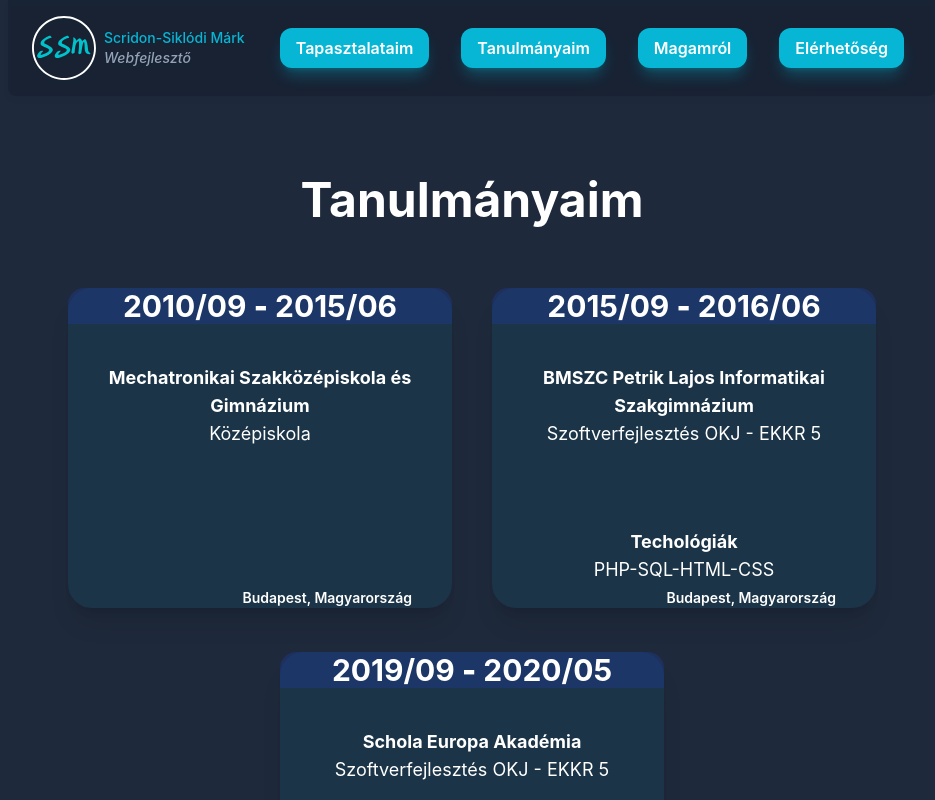
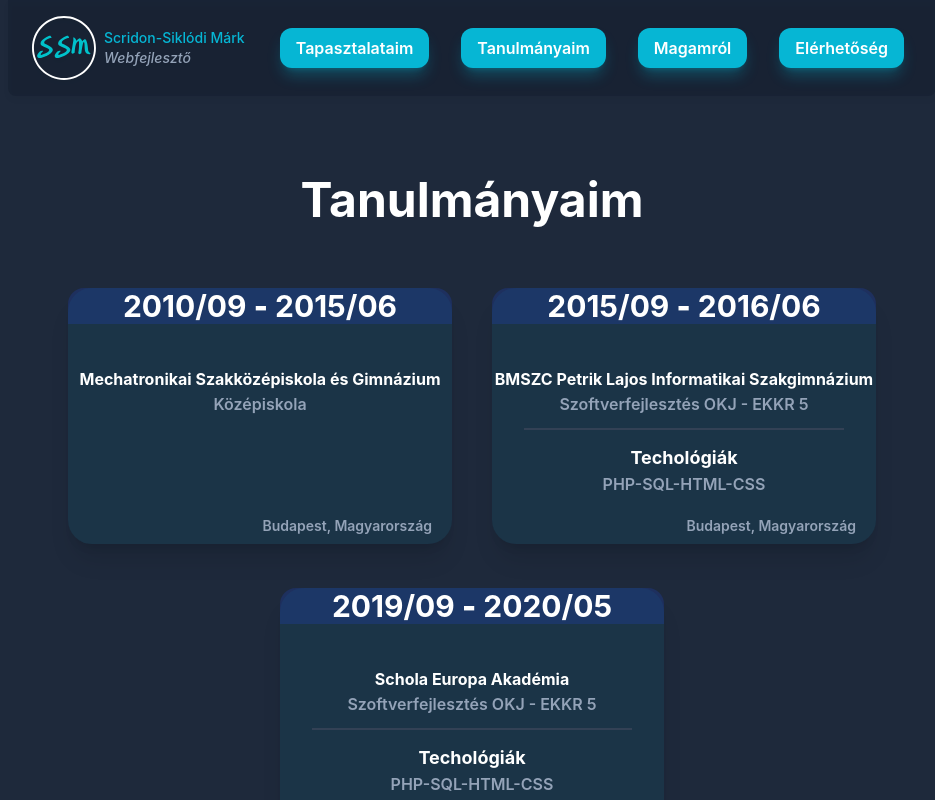
Before and after one commit to SMark2256/ReactCV, a Next.js app: page /educations in a window 1280 px wide. Shown: the top 800 px of the page, without its empty margins (168-1103 px from the left). Built offline with nearby package versions, Linux system fonts and the light colour scheme.

Commit message:
map new way

```diff
--- a/components/Layout.jsx
+++ b/components/Layout.jsx
@@ -3,7 +3,7 @@ import Navbar from "./navbar/Navbar.jsx";
 
 const Layout = ({ children}) => {
       return (
-            <div className="text-white w-auto xl:ml-44 xl:mr-44 ">
+            <div className="text-white w-auto xl:ml-44 xl:mr-44">
                   <Navbar />
                   <div className='text-center text-lg md:text-2xl xl:text-4xl py-20 z-10'>{ children }</div>
                   <Footer />
--- a/components/educations/EducationsElements.jsx
+++ b/components/educations/EducationsElements.jsx
@@ -1,19 +1,24 @@
 import { educationListElements_HU, educationListElements_ENG } from "../../store/educations_data"
 
-export const educationElements =  educationListElements_HU.map((education) => {
+export const educationElements = educationListElements_HU.map((education) => {
       return (
-                          <div className="relative cursor-pointer inline-flex flex-col border-cyan-900 bg-cyan-900/30 hover:bg-teal-800/30 hover:border-teal-500/50 hover:shadow-teal-500/40 shadow-xl shadow-black-500/80 rounded-3xl mx-5 w-96 md:flex-auto h-80 mb-10">
+                          <div className="relative cursor-pointer inline-flex flex-col space-y-4 border-cyan-900 bg-cyan-900/30 hover:bg-teal-800/30 hover:border-teal-500/50 hover:shadow-teal-500/40 shadow-xl shadow-black-500/80 rounded-3xl mx-5 w-96 md:flex-auto h-64 mb-10">
                               <h1 className=" text-3xl justify-end font-bold bg-blue-800/30 w-full rounded-t-2xl">{education.start} <strong>-</strong> {education.end}</h1>
-                            <div className="flex flex-col items-center justify-center">
-                              <div className="text-lg py-10 pb-10">
-                                <a className=" font-bold" href={education.url} target="_blank">{education.school}</a>
-                                <p className="">{education.level}</p>
+                            <div className="align-middle items-center justify-center py-3">
+                              <div className="text-center">
+                                <a className="font-bold text-base w-auto" href={education.url} target="_blank">{education.school}</a>
+                                <p className="text-base font-semibold text-slate-400">{education.level}</p>
                               </div>
-                              <div className="text-lg py-10 pb-10">
-                                <p className=" font-bold">{education.techonology ? "Techológiák" : ""}</p>
-                                <p className="">{education.techonology}</p>
-                              </div>
-                              <div className="absolute text-sm bottom-0 right-10">
+                              {education.techonology &&
+                                <>
+                                  <p className="border-t-2 border-slate-700 mx-auto w-5/6 mt-3 pb-3"></p>
+                                  <div className="text-lg absolute left-10 right-10 bottom-12">
+                                    <p className=" font-bold">Techológiák</p>
+                                    <p className="text-base font-semibold text-slate-400">{education.techonology}</p>
+                                  </div>
+                                </>
+                              }
+                              <div className="absolute text-sm text-slate-400 bottom-2 right-5">
                                 <h2 className="font-semibold">{education.location}</h2>
                               </div>
                             </div>
--- a/components/home/HomeComp.jsx
+++ b/components/home/HomeComp.jsx
@@ -8,8 +8,8 @@ const HomeComp = () => {
 
       return (
             <div className='align-middle items-center'>
-                  <h1 className=''>{welcome_HU.name}</h1>
-                  <h2 className=''>{currentAge} éves {welcome_HU.profession} vagyok {welcome_HU.liveAt}ról</h2>
+                  <h1 className='font-bold'>{welcome_HU.name}</h1>
+                  <h2 className='font-semibold text-slate-400'>{currentAge} éves {welcome_HU.profession} vagyok {welcome_HU.liveAt}ról</h2>
                   {/* <Image src={welcome_HU.image} height={400} width={200} /> */}
             </div>
        );
--- a/components/navbar/NavLink.jsx
+++ b/components/navbar/NavLink.jsx
@@ -2,8 +2,8 @@ import Link from 'next/link'
 
 const NavLink = ({to, children}) => {
     return <Link href={to}>
-        {children}
-    </Link>
+                {children}
+            </Link>
 }
 
 export default NavLink
--- a/components/works/WorksComp.jsx
+++ b/components/works/WorksComp.jsx
@@ -1,11 +1,10 @@
-import { WorkElements } from "./WorksElements";
+import WorkElements from "./WorksElements";
+import { workListElements_ENG, workListElements_HU } from "../../store/works_data";
 
 const WorksComp = () => {
-        return (
-          <div>
-            {WorkElements}
-          </div>
-        )
+  return (
+          workListElements_HU.map(work => <WorkElements work={ work }/> )
+  )
 }
 
 export default WorksComp;
--- a/components/works/WorksElements.jsx
+++ b/components/works/WorksElements.jsx
@@ -1,13 +1,18 @@
-import { workListElements_HU, workListElements_ENG } from "../../store/works_data"
+import { motion } from "framer-motion"
 
-export const WorkElements =  workListElements_HU.map((work) => {
+const WorkElements = ({ work }) => {
       return (
         <div className="relative cursor-pointer inline-flex flex-col border-cyan-900 bg-cyan-900/30 hover:bg-teal-800/30 hover:border-teal-500/50 hover:shadow-teal-500/40 shadow-xl shadow-black-500/80 rounded-3xl mx-5 w-96 md:flex-auto h-56 mb-10">
-              <p className="text-3xl justify-end font-bold bg-blue-800/30 w-full rounded-t-2xl">{work.start} <strong>-</strong> {work.end}</p>
+              <div className="text-3xl inline-flex justify-center font-bold bg-blue-800/30 w-full rounded-t-2xl">{work.start} <strong>&nbsp;-&nbsp;</strong>
+                {work.end === 'Jelenleg' ? <motion.div animate={{color: ['rgba(255,255,255, 1)', 'rgba(255,255,255, 0.2)', 'rgba(255,255,255, 1)']}} transition={{ repeat: Infinity , duration: 2}}>{work.end}</motion.div> : work.end}
+              </div>
           <div className="flex flex-col items-center justify-center">
               <h1 className="text-2xl font-bold py-10 pb-10 ">{work.position}</h1>
-              <h2 className="absolute bottom-0 w-full text-center text-sm font-semibold pb-2">{work.location}</h2>
+              <h2 className="absolute bottom-0 right-5 w-auto text-center text-sm text-slate-400 font-semibold pb-2">{work.location}</h2>
           </div>
         </div>
       )
-    })
+    }
+
+
+export default WorkElements;
--- a/pages/educations.jsx
+++ b/pages/educations.jsx
@@ -3,11 +3,11 @@ import EducationsComp from "../components/educations/EducationsComp.jsx"
 
 const Educations = () => {
       return (
-            <div className="items-center align-middle">
-                  <div className='pb-10'>
+            <div className="items-center align-middle space-y-10">
+                  <div>
                         <h1 className='font-bold text-5xl pb-5'>  Tanulmányaim </h1>
                   </div>
-                  <div className="items-center align-middle md:w-auto">
+                  <div className="items-center align-middle flex-wrap">
                   <EducationsComp/>
                   </div>
             </div>
--- a/pages/works.jsx
+++ b/pages/works.jsx
@@ -4,16 +4,15 @@ import WorksComp from "../components/works/WorksComp.jsx"
 const Works = () => {
       return (
             <>
-            <div className="items-center align-middle">
-                  <div className='pb-10'>
+                  <div className="items-center align-middle space-y-10">
+                        <div >
                               <h1 className='font-bold text-5xl pb-5'> Tapasztalataim </h1>
                         </div>
-                  <div className="items-center align-middle md:w-auto">
+                        <div className="items-center align-middle flex-wrap">
                               <WorksComp/>
                         </div>
                   </div>
             </>
-
        );
 }
 
--- a/store/works_data.js
+++ b/store/works_data.js
@@ -33,6 +33,8 @@ export const workListElements_HU = [
     end: "Jelenleg"
   },
     ]
+
+
 export const workListElements_ENG = [
       {
         id: 1,
--- a/styles/globals.css
+++ b/styles/globals.css
@@ -10,6 +10,7 @@ body {
   background-color: rgb(30 41 59);
   font-family: -apple-system, BlinkMacSystemFont, Segoe UI, Roboto, Oxygen,
     Ubuntu, Cantarell, Fira Sans, Droid Sans, Helvetica Neue, sans-serif;
+
 }
 
 a {
@@ -20,3 +21,25 @@ a {
  {
   box-sizing: border-box;
 }
+
+  /* width */
+  ::-webkit-scrollbar {
+    width: 15px;
+  }
+
+  /* Track */
+  ::-webkit-scrollbar-track {
+    box-shadow: inset 0 0 5px rgba(100,100,100, 0.3);
+    border-radius: 10px;
+  }
+
+  /* Handle */
+  ::-webkit-scrollbar-thumb {
+    background: rgba(180,180,180, 0.3);
+    border-radius: 10px;
+  }
+
+  /* Handle on hover */
+  ::-webkit-scrollbar-thumb:hover {
+    background: rgba(180,180,180, 0.1);
+  }
```
Also changed, not shown: components/Footer.jsx (line endings or trailing spaces), tailwind.config.js (line endings or trailing spaces). Lines whose indentation alone changed are shown as unchanged.
